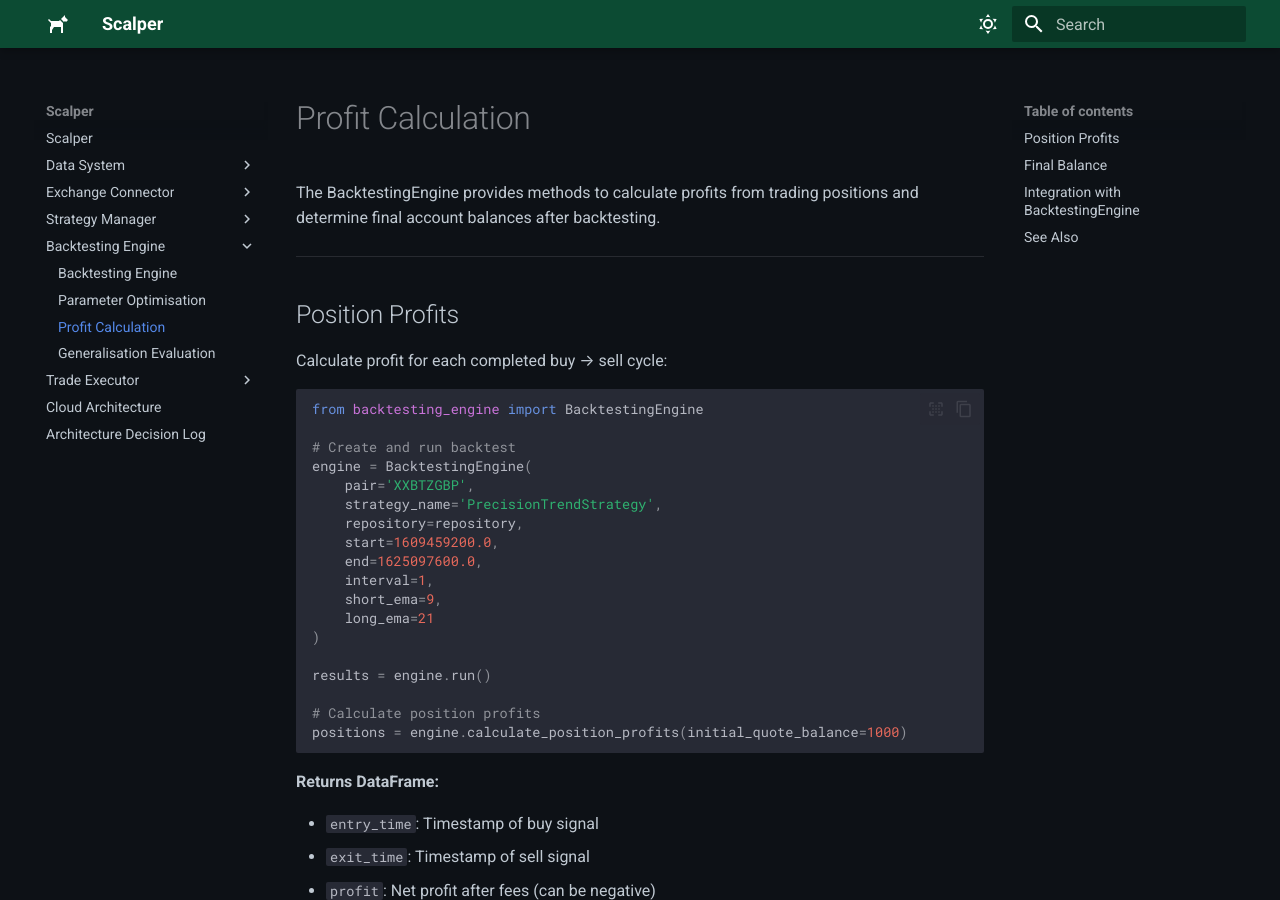
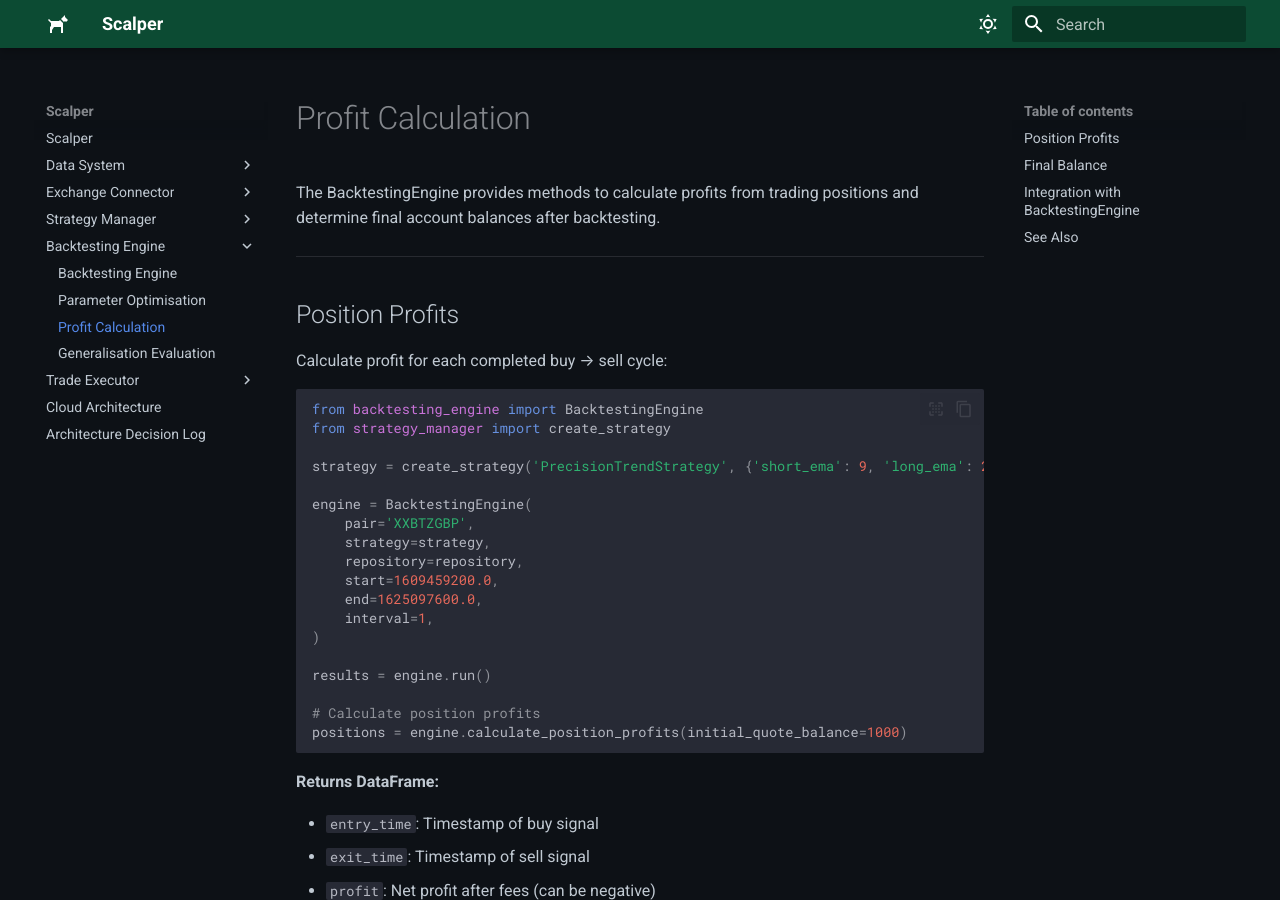
Before and after one commit to Phil-Lord/crypto-scalper, an MkDocs documentation site: the page built from docs/backtesting-engine/profit-calculation.md, in a window 1280 px wide and 900 px high. Built offline with MkDocs 1.6.1 and Material for MkDocs 9.7.7, drawn with Linux system fonts in a browser that asks for light colours.

Commit message:
DOC: Fill remaining strategy factory and config gaps in BE docs

````diff
--- a/docs/backtesting-engine/profit-calculation.md
+++ b/docs/backtesting-engine/profit-calculation.md
@@ -10,17 +10,17 @@ Calculate profit for each completed buy → sell cycle:
 
 ```python
 from backtesting_engine import BacktestingEngine
+from strategy_manager import create_strategy
 
-# Create and run backtest
+strategy = create_strategy('PrecisionTrendStrategy', {'short_ema': 9, 'long_ema': 21, ...})
+
 engine = BacktestingEngine(
     pair='XXBTZGBP',
-    strategy_name='PrecisionTrendStrategy',
+    strategy=strategy,
     repository=repository,
     start=1609459200.0,
     end=1625097600.0,
     interval=1,
-    short_ema=9,
-    long_ema=21
 )
 
 results = engine.run()
````
